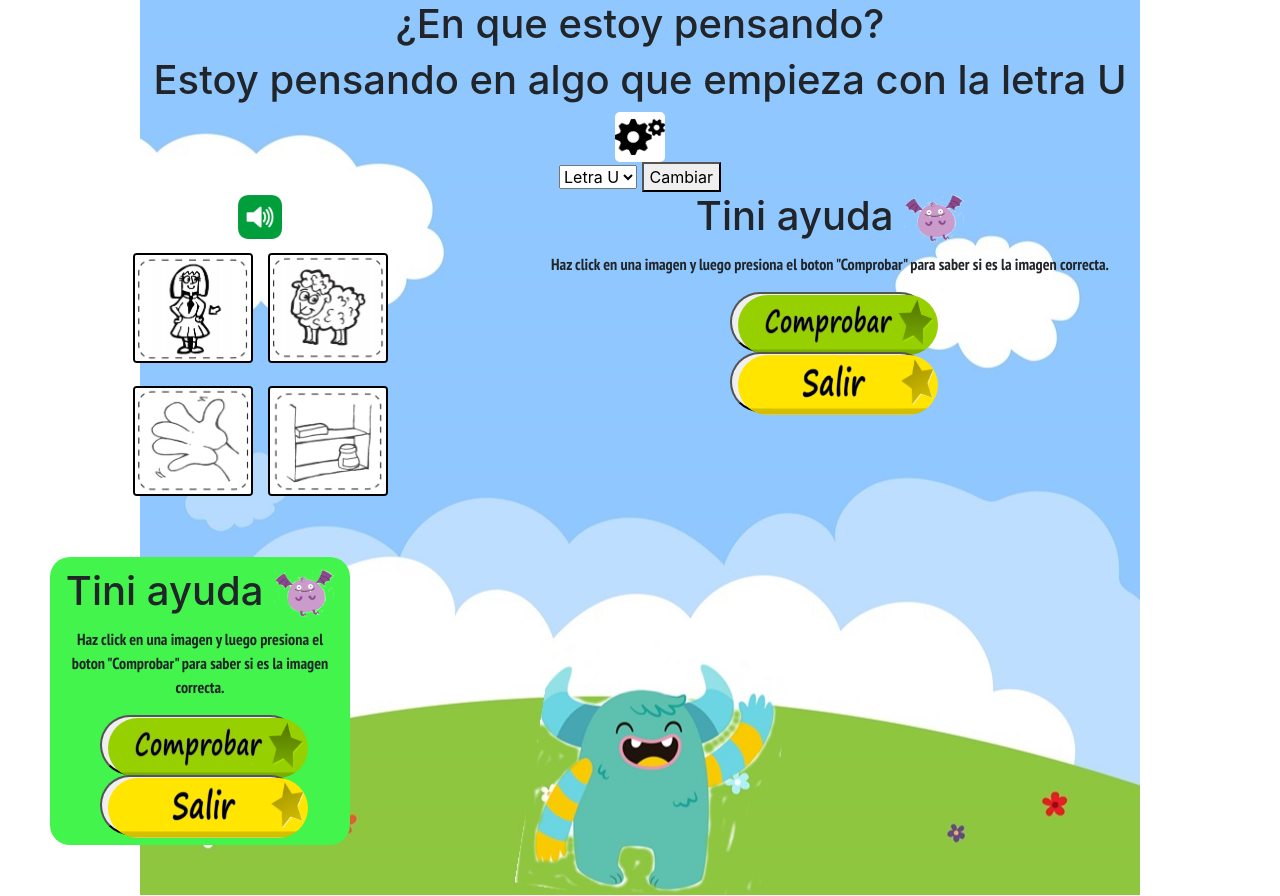
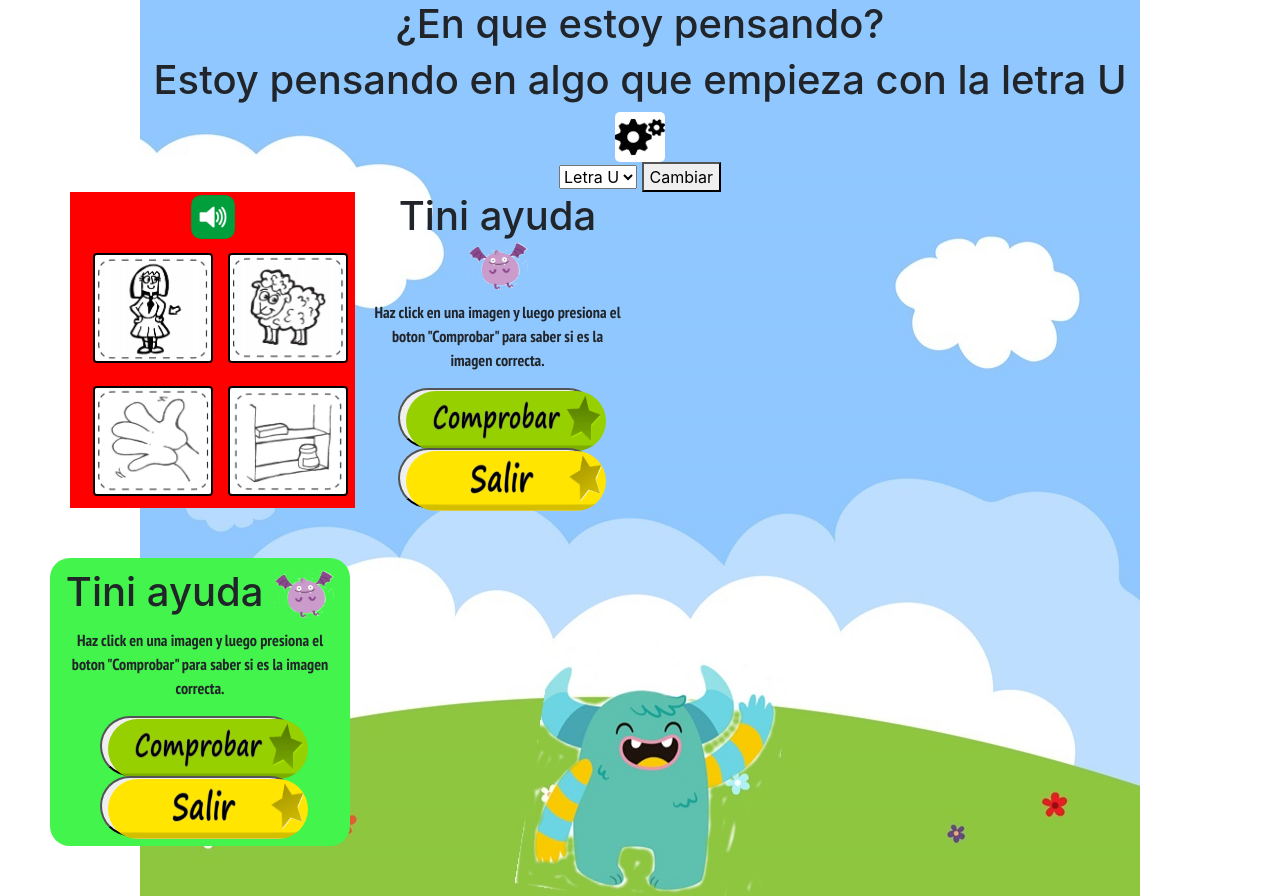
Before and after one commit to RamaBas/APPMaestro, a plain HTML site: page html/n1j1.html in a window 1280 px wide. Drawn offline with Linux system fonts and the light colour scheme.

Commit message:
Subo cambioos

```diff
--- a/html/n1j1.html
+++ b/html/n1j1.html
@@ -39,7 +39,7 @@
     </div>
 <div class="container">
     <div class="row">
-        <div class="col-md-4 center" style="margin-left:0px">
+        <div class="col-md-3 col-md-offset-2 center" style="background-color: red">
                 <img class="iconoSonido" id="imgsonido" src="../img/sonido.png">
                 <table class="tablas tablaProp">
                       <tr>
@@ -68,7 +68,7 @@
                       </tr>
                   </table>
         </div>
-        <div class="col-md-8 center">
+        <div class="col-md-3 center">
                 <h1>Tini ayuda  <img src="../img/tini.png" class="imgmonstruosjuego"></h1>
                 <p>Haz click en una imagen y luego presiona el boton "Comprobar" para saber si es la imagen correcta.</p>
                 <button class="botonJuegos" onclick="javascript: comprobar()"><img class="botonIJuegos" src="../img/comprobar.png"></button> <br>
```
